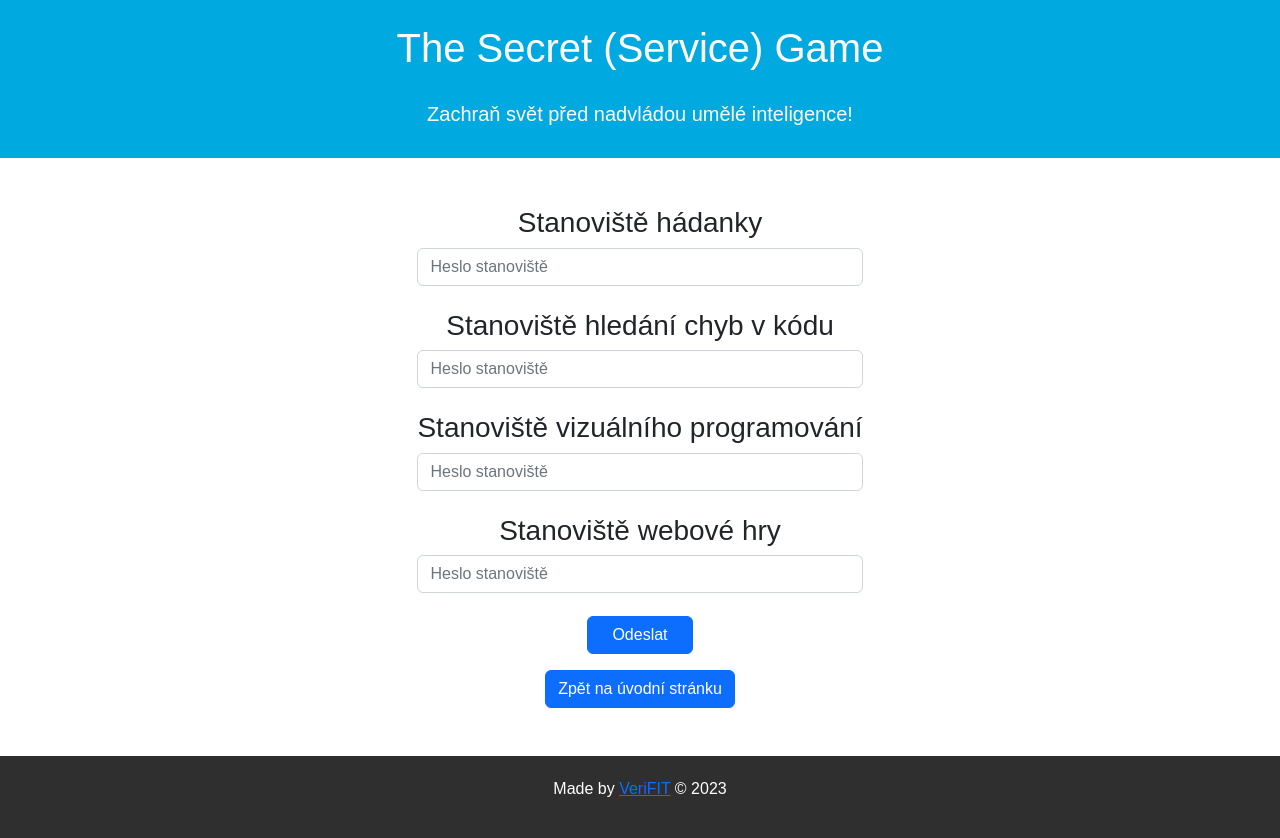
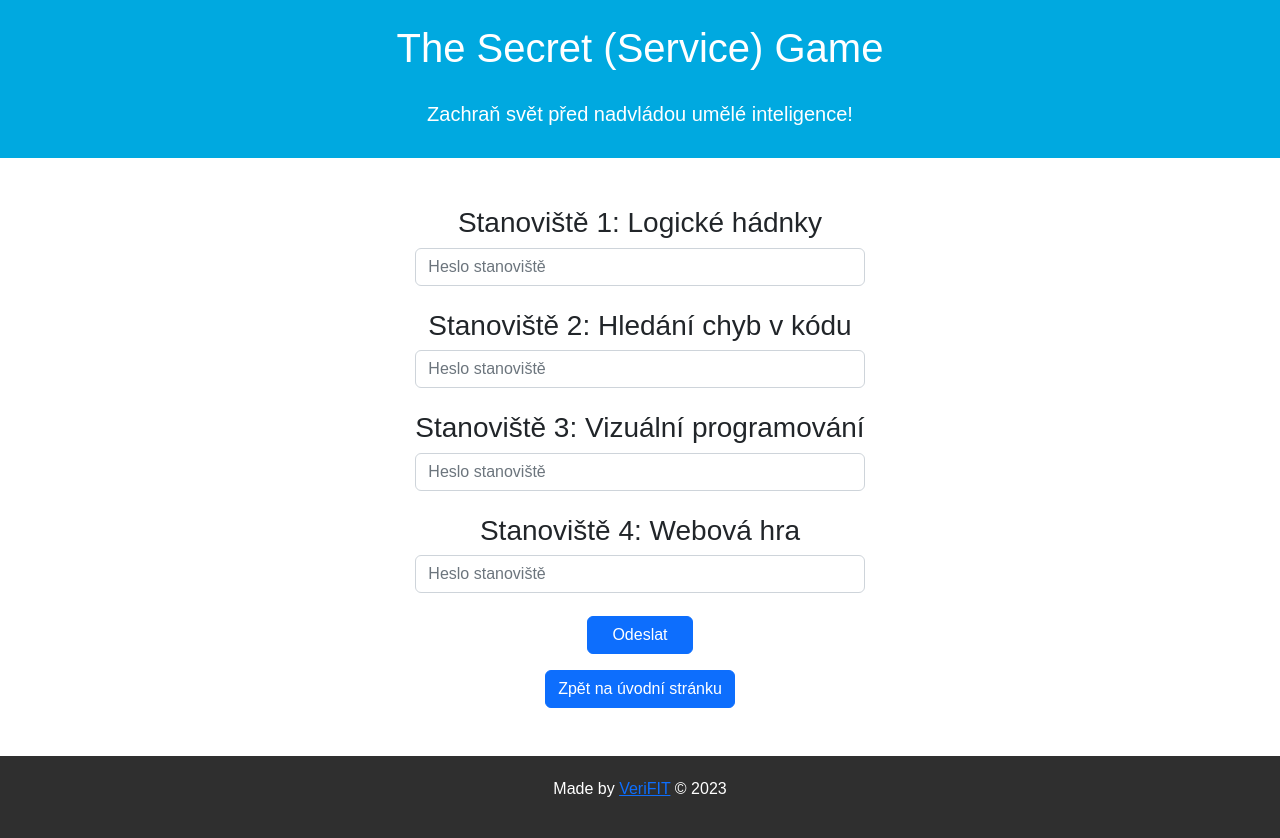
Before and after one commit to VeriFIT/regular-game, a Django app: page /game23/solution in a window 1280 px wide. Run offline with Django 4.2, Linux system fonts and the light colour scheme.

Commit message:
Add win/lose tresholds, polish frontend.

```diff
--- a/regular_game_site/fill_data_game23.py
+++ b/regular_game_site/fill_data_game23.py
@@ -130,7 +130,7 @@ create_task(
         (EASY_UP, "evropa", "(assert (str.in_re result (re.++ (re.++ re.all (str.to_re \"evropa\")) re.all)))"),
         (EASY_UP, "kocka", "(assert (str.in_re result (re.++ (re.++ re.all (str.to_re \"kocka\")) re.all)))"),
         (EASY_UP, "pako", "(assert (str.in_re result (re.++ (re.++ re.all (str.to_re \"pako\")) re.all)))"),
-        (EASY_UP, "Nejkratší řetězec.", "(assert (<= (str.len result) 18))"),
+        (EASY_UP, "<Řetězec musí být nejkratší možný>.", "(assert (<= (str.len result) 18))"),
     ]
 )
 
@@ -225,7 +225,7 @@ create_task(
     title="Vzpomínka na dědečka",
     text='''
     <p>Snad se Ti už konečně podařilo chytnout všechny problémy v kódu a zbývající část cesty bude klidná.  Po pár kilometrech ale Tvůj čopr začne zpomalovat, až se úplně zastaví.  Chyba elektroniky?  Uděláš neurolinkový sken operačního systému včetně hloubkového skenu všech subsystémů, ale nemůžeš tomu přijít na kloub.  Pak se podíváš na kontrolku benzínu a najednou víš, co je za problém.  To snad není možné, vždyť jsi přeci nedávno tankoval! Teď s tím stejně asi už nic nenaděláš.</p>
-    <p>Rozhlížíš se kolem sebe a přemýšlíš co dál.  Kousek za krajnicí zahlédneš něco, co z dálky vypadá jako hromada železa.  Přiblížíš se k tomu a zjistíš, že jde starou sovětskou samohybnou houfnici.  Vzpomeneš si na své mládí, kdy sis s podobnou hrával na zahradě u svého dědečka.  Co zkusit zbytek cesty absolvovat v této starožitnosti?  Lepší než šlapat.
+    <p>Rozhlížíš se kolem sebe a přemýšlíš co dál.  Kousek za krajnicí zahlédneš něco, co z dálky vypadá jako hromada železa.  Přiblížíš se k tomu a zjistíš, že jde o starou sovětskou samohybnou houfnici.  Vzpomeneš si na své mládí, kdy sis s podobnou hrával na zahradě u svého dědečka.  Co zkusit zbytek cesty absolvovat v této starožitnosti?  Lepší než šlapat.
     </p>
     <p>
     Vlezl jsi do kabiny a rozhlížíš se, jak by šlo tuto horu železa uvést do pohybu.  Nastartovat se Ti podařilo bez problémů, ale vypadá to, že budou problémy s převodovkou&mdash;řazení rychlostí je velmi obtížné.  Že by byl problém s rozložením oleje v převodovce?
--- a/regular_game_site/game23/templates/game23/index.html
+++ b/regular_game_site/game23/templates/game23/index.html
@@ -9,7 +9,7 @@
     <div class="row">
       <!-- Left column with the task, conditions and reply form -->
       <div class="col-md-9">
-      {% if player.score >= 150 %}
+      {% if player.difficulty.name == "Jednoduchá" and player.score >= 60 or player.difficulty.name == "Normální" and player.score >= 100 or player.difficulty.name == "Těžká" and player.score >= 380 %}
         <div class="alert alert-success text-center">
           <strong>Gratulujeme, podařilo se Ti zabránit nadvládě umělé inteligence a zániku celého lidstva!</strong><br>
           <strong>Kam dál?</strong> Vyzkoušej další zábavné <a href="https://neal.fun/password-game/" alt="Hesla" target="_blank" rel="noopener noreferrer">hlavolamy s podmínkami</a> nebo <a href="https://regexcrossword.com/" alt="Regexove krizovky" target="_blank" rel="noopener noreferrer">regexové hlavolamy</a>.
@@ -99,6 +99,7 @@
                 <li class="list-group-item list-group-item-success">Zjednodušené verze některých misí.</li>
                 <li class="list-group-item list-group-item-success">Žádná penalizace za přeskočení mise.</li>
                 <li class="list-group-item list-group-item-success">Žádná penalizace za špatnou odpověď.</li>
+                <li class="list-group-item list-group-item-success">Lze vyhrát i bez znalosti programování.</li>
                 <li class="list-group-item list-group-item-danger">Málo bodů za každou úspěšně vyřešenou misi.</li>
               </ul>
             </div>
@@ -118,6 +119,7 @@
                 <li class="list-group-item"><b>Obtížnost: <span style="color: orange">Normální</span></b></li>
                 <li class="list-group-item list-group-item-success">Průměrně obtížná verze některých misí.</li>
                 <li class="list-group-item list-group-item-success">Standardní počet bodů za každou úspěšně vyřešenou misi.</li>
+                <li class="list-group-item list-group-item-success">Lze vyhrát i bez znalosti programování.</li>
                 <li class="list-group-item list-group-item-danger">Malá penalizace za špatnou odpověď.</li>
                 <li class="list-group-item list-group-item-danger">Malá penalizace za přeskočení mise.</li>
               </ul>
@@ -138,6 +140,7 @@
                 <li class="list-group-item"><b>Obtížnost: <span style="color: red">Těžká</span></b></li>
                 <li class="list-group-item list-group-item-success">Hodně bodů za každou úspěšně vyřešenou misi.</li>
                 <li class="list-group-item list-group-item-danger">Některé mise budou těžší.</li>
+                <li class="list-group-item list-group-item-danger">Pro výhru je potřeba umět číst kód.</li>
                 <li class="list-group-item list-group-item-danger">Větší penalizace za špatnou odpověď.</li>
                 <li class="list-group-item list-group-item-danger">Větší penalizace za přeskočení mise.</li>
               </ul>
--- a/regular_game_site/game23/templates/game23/solution.html
+++ b/regular_game_site/game23/templates/game23/solution.html
@@ -1,10 +1,6 @@
 {% extends "./template.html" %}
 
 {% block content %}
-
-{% if wrong_ans %}
-spatne
-{% endif %}
 
 <div class="container w-auto my-5 text-center">
   {% if points %}
@@ -24,16 +20,16 @@ spatne
   {% else %}
   <form autocomplete="off" action="{% url 'game23:solution_subm' %}" method="post">
     {% csrf_token %}
-    <h3>Stanoviště hádanky</h3>
+    <h3>Stanoviště 1: Logické hádnky</h3>
     <input type="text" class="form-control" id="answer1" name="answer1" placeholder="Heslo stanoviště">
     <br/>
-    <h3>Stanoviště hledání chyb v kódu</h3>
+    <h3>Stanoviště 2: Hledání chyb v kódu</h3>
     <input type="text" class="form-control" id="answer2" name="answer2" placeholder="Heslo stanoviště">
     <br/>
-    <h3>Stanoviště vizuálního programování</h3>
+    <h3>Stanoviště 3: Vizuální programování</h3>
     <input type="text" class="form-control" id="answer3" name="answer3" placeholder="Heslo stanoviště">
     <br/>
-    <h3>Stanoviště webové hry</h3>
+    <h3>Stanoviště 4: Webová hra</h3>
     <input type="text" class="form-control" id="answer4" name="answer4" placeholder="Heslo stanoviště">
     <br/>
     <button type="submit" class="btn btn-primary px-4">Odeslat</button>
@@ -44,6 +40,20 @@ spatne
     {% csrf_token %}
     <button type="submit" class="mt-3 btn btn-primary">Zpět na úvodní stránku</button>
   </form>
+
+  {% if wrong_answers %}
+  <div class="row my-5 justify-content-center">
+    <div class="alert alert-danger col-auto">
+      {% if wrong_answers|length == 1 %}
+      <strong>Neznámý klíč!</strong> {{ wrong_answers.0 }}
+      {% else %}
+      <strong>Neznámé klíče!</strong> {{ wrong_answers }}
+      {% endif %}
+    </div>
+  </div>
+  {% endif %}
+
 </div>
 
+
 {% endblock %}
--- a/regular_game_site/game23/views.py
+++ b/regular_game_site/game23/views.py
@@ -169,7 +169,7 @@ def solution_subm(request):
     correct_num = 0
     wrong_ans = []
     post_names = []
-    post_names_list = ["", "hádanky", "hledání chyb v kódu", "vizuálního programování", "webové hry"]
+    post_names_list = ["", "logických hádanek", "hledání chyb v kódu", "vizuálního programování", "webové hry"]
     for i in range(1,5):
         box_id = f"answer{i}"
         if box_id not in request.POST or not request.POST[box_id]:
@@ -183,7 +183,8 @@ def solution_subm(request):
                 correct_num += 1
                 post_names += [post_names_list[i]]
             except:
-                wrong_ans += [i]
+                wrong_ans.append(answer)
+
 
     if wrong_ans:
         return render(request, 'game23/solution.html', {'wrong_answers': wrong_ans})
```
